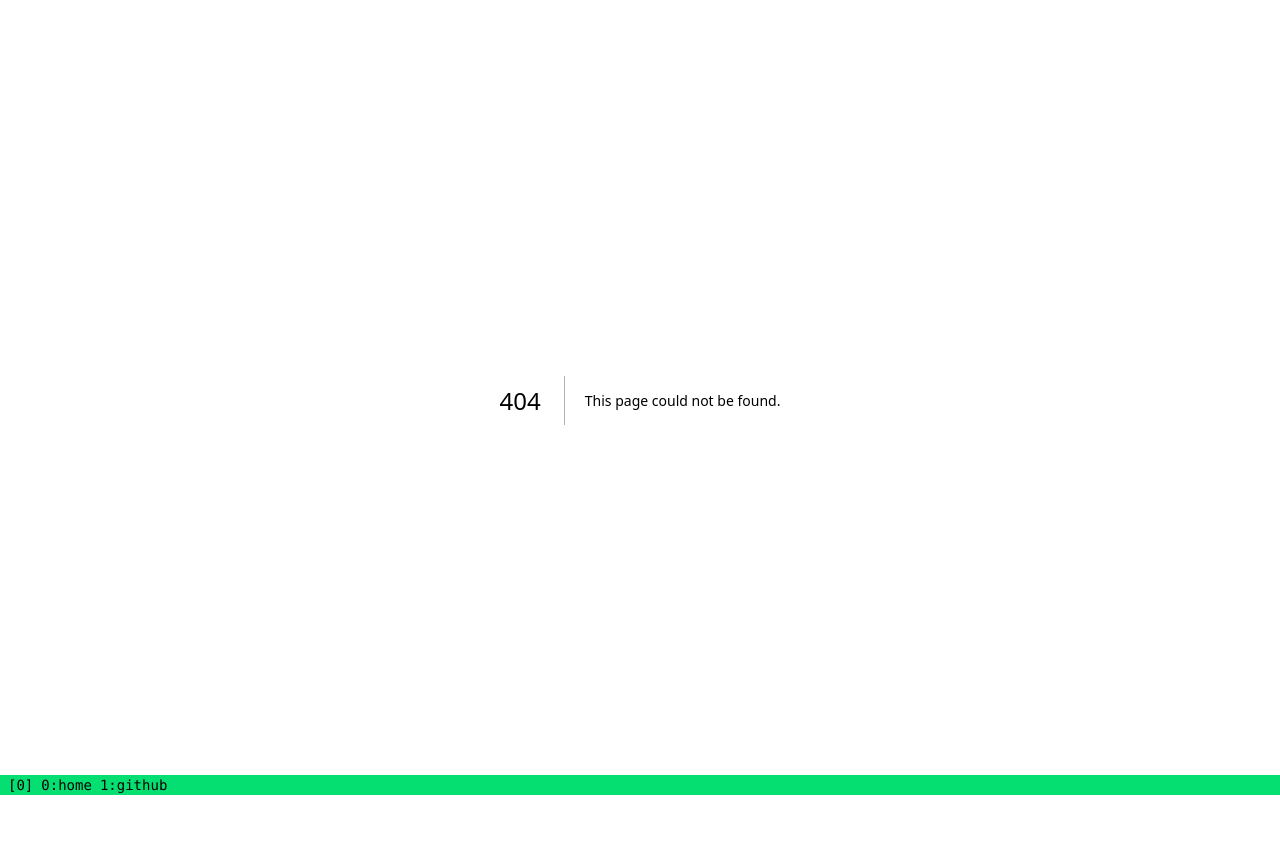
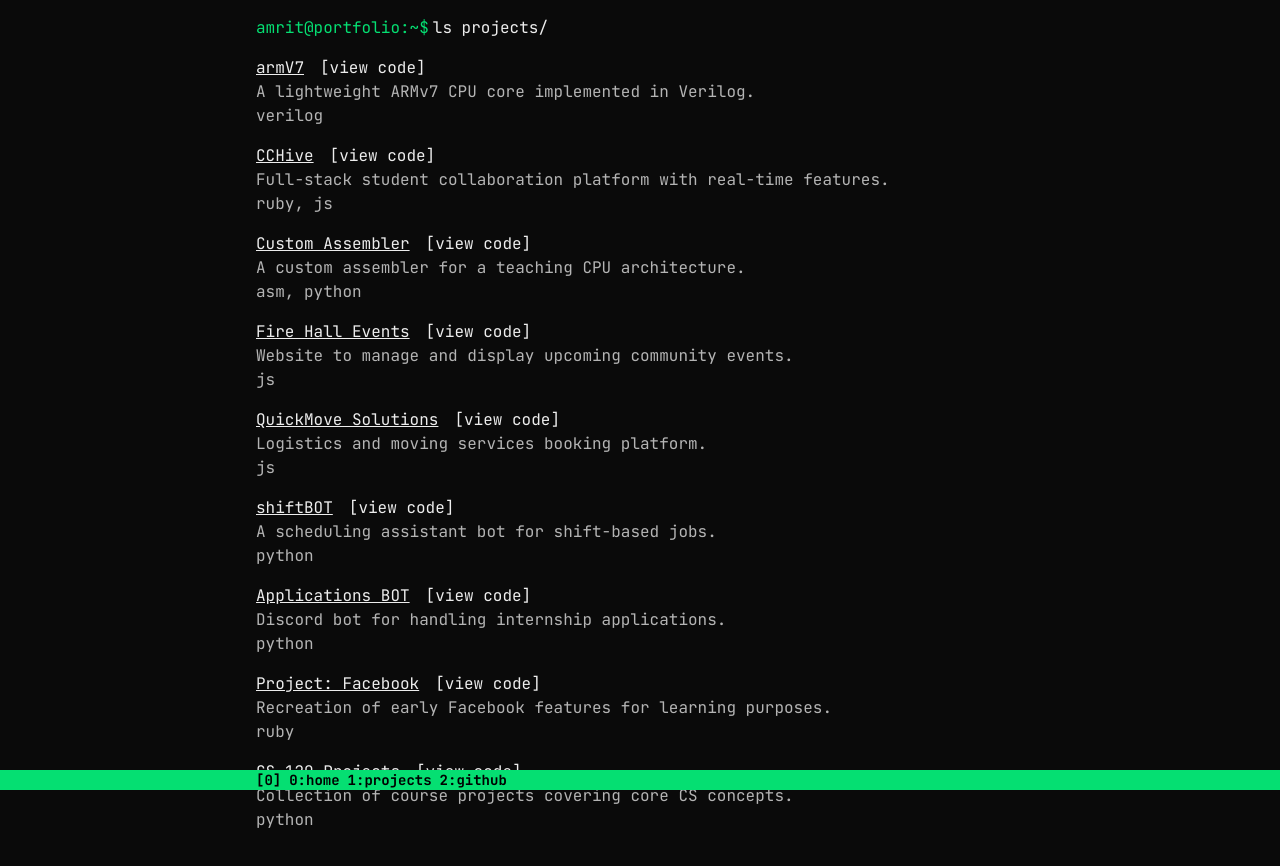
Before and after one commit to amrxt1/amrits-portfolio, a Next.js app: page /projects in a window 1280 px wide. Before the commit this address had no page. Shown: the top 866 px of the page. Built offline with nearby package versions, Linux system fonts and the light colour scheme.

Commit message:
Setup /projects route

```diff
--- a/jsconfig.json
+++ b/jsconfig.json
@@ -4,7 +4,8 @@
 
     "baseUrl": "src/",
     "paths": {
-      "@/components/*": ["components/*"]
+      "@/components/*": ["components/*"],
+      "@/data/*": ["data/*"]
     }
   }
 }
--- /dev/null
+++ b/src/app/projects/page.js
@@ -0,0 +1,41 @@
+import Container from "@/components/Container";
+import projectsData from "@/data/projectsData";
+import CodeBlock from "@/components/home/CodeBlock";
+import Link from "next/link";
+
+function Project({ project }) {
+  const { title, desc, slug, techUsed, repo } = project;
+  return (
+    <div className="mt-4">
+      <Link
+        href={`/projects/${slug}`}
+        className="underline hover:text-green-400"
+      >
+        {title}
+      </Link>
+      <Link
+        href={`https://github.com/amrxt1/${repo}`}
+        className="ml-4 hover:text-green-400"
+      >
+        [view code]
+      </Link>
+      <div className="text-text/75">{desc}</div>
+      <div className="text-text/75">{techUsed.join(", ")}</div>
+    </div>
+  );
+}
+
+const Projects = () => {
+  return (
+    <>
+      <CodeBlock cmd="ls projects/" />
+      <Container>
+        {projectsData.map((project, index) => (
+          <Project key={index} project={project} />
+        ))}
+      </Container>
+    </>
+  );
+};
+
+export default Projects;
--- a/src/components/TmuxBar.jsx
+++ b/src/components/TmuxBar.jsx
@@ -1,12 +1,14 @@
+import Container from "./Container";
 import Link from "next/link";
 
 const TmuxBar = () => {
   return (
-    <div className="fixed bottom-[5px] flex w-full gap-2 bg-green-400 px-2 font-mono text-sm text-black">
+    <Container className="fixed bottom-[10px] flex w-full gap-2 bg-green-400 pr-2 pl-2 text-sm font-semibold text-black">
       <span>[0]</span>
       <Link href={"/"}>0:home</Link>
-      <Link href={"https://github.com/amrxt1"}>1:github</Link>
-    </div>
+      <Link href={"/projects"}>1:projects</Link>
+      <Link href={"https://github.com/amrxt1"}>2:github</Link>
+    </Container>
   );
 };
 
--- a/src/components/home/CodeBlock.jsx
+++ b/src/components/home/CodeBlock.jsx
@@ -1,8 +1,8 @@
 import Container from "@/components/Container";
 
-const CodeBlock = ({ children, cmd = "ls" }) => {
+const CodeBlock = ({ children, cmd = "ls", className = "" }) => {
   return (
-    <Container className="mt-4">
+    <Container className={`mt-4 ${className}`}>
       <div>
         <span className="mr-1 text-green-400">amrit@portfolio:~$</span>
         <span>{cmd}</span>
--- a/src/components/home/Hero.jsx
+++ b/src/components/home/Hero.jsx
@@ -5,7 +5,7 @@ import Link from "next/link";
 const Hero = () => {
   return (
     <>
-      <CodeBlock cmd="whoami">
+      <CodeBlock className="text-red-400" cmd="whoami">
         <p>Systems programmer who builds ARM CPUs in Verilog</p>
         <p>Full-stack developer with a hardware background</p>
       </CodeBlock>
@@ -13,7 +13,7 @@ const Hero = () => {
         <p>- ARM CPU: Pipelined processor core</p>
         <p>- CCHive: Student collaboration platform</p>
         <p>- Custom Assembler for ARMv7 ISA subset</p>
-        <Link href="/projects" className="text-green-400 underline">
+        <Link href="/projects" className="underline hover:text-green-400">
           view all projects
         </Link>
       </CodeBlock>
--- /dev/null
+++ b/src/data/projectsData.js
@@ -0,0 +1,173 @@
+const projectsData = [
+  {
+    id: 0,
+    title: "armV7",
+    desc: "A lightweight ARMv7 CPU core implemented in Verilog.",
+    slug: "armv7",
+    img: "/project-images/armv7.png",
+    techUsed: ["verilog"],
+    features: [
+      "Implements instruction fetch, decode, and ALU pipeline",
+      "Supports a subset of ARM instructions",
+      "Simulated in ModelSim",
+    ],
+    details:
+      "Built for a computer architecture course. The CPU supports a subset of ARM instructions and was verified against test benches.",
+    repo: "armv7",
+    preview: "https://armv7.vercel.app",
+    more: "armv7",
+    category: "hardware",
+  },
+  {
+    id: 1,
+    title: "CCHive",
+    desc: "Full-stack student collaboration platform with real-time features.",
+    slug: "cchive",
+    img: "/project-images/cchive.png",
+    techUsed: ["ruby", "js"],
+    features: [
+      "REST API with authentication",
+      "PostgreSQL persistence",
+      "Real-time messaging system",
+      "Responsive React frontend",
+      "Project collaboration tools",
+    ],
+    details:
+      "Complete platform built with Ruby on Rails backend and React frontend. Enables students to collaborate on projects with real-time messaging and project management features.",
+    repo: "cchive_backend",
+    preview: "https://cchive.vercel.app",
+    more: "cchive",
+    category: "web-platform",
+  },
+  {
+    id: 2,
+    title: "Custom Assembler",
+    desc: "A custom assembler for a teaching CPU architecture.",
+    slug: "armv7",
+    img: "/project-images/assembler.png",
+    techUsed: ["asm", "python"],
+    features: [
+      "Parses custom assembly language",
+      "Supports labels and pseudo-ops",
+      "Outputs machine code",
+      "Error reporting and debugging",
+    ],
+    details:
+      "Assembler toolchain written for a course CPU simulator, providing human-readable to binary translation with comprehensive error handling.",
+    repo: "armv7/tree/main/asm",
+    category: "systems",
+  },
+  {
+    id: 3,
+    title: "Fire Hall Events",
+    desc: "Website to manage and display upcoming community events.",
+    slug: "fire-hall",
+    img: "/project-images/fire-hall.png",
+    techUsed: ["js"],
+    features: [
+      "Interactive event calendar",
+      "RSVP system",
+      "Admin panel for event management",
+      "Firebase real-time updates",
+    ],
+    details:
+      "Built with React and Firebase. Designed for a local fire hall to organize and publish community events with real-time updates.",
+    repo: "fire-hall-events",
+    preview: "https://fire-hall-events.vercel.app",
+    category: "web-app",
+  },
+  {
+    id: 4,
+    title: "QuickMove Solutions",
+    desc: "Logistics and moving services booking platform.",
+    slug: "quickmove",
+    img: "/project-images/quickmove.png",
+    techUsed: ["js"],
+    features: [
+      "Booking system for moving services",
+      "Cost estimation calculator",
+      "Live chat with service providers",
+      "Real-time tracking updates",
+    ],
+    details:
+      "MERN stack app connecting customers with moving crews, featuring real-time updates and integrated payment processing.",
+    repo: "junk-removal-demo",
+    preview: "https://junk-removal-demo.vercel.app",
+    category: "web-app",
+  },
+  {
+    id: 5,
+    title: "shiftBOT",
+    desc: "A scheduling assistant bot for shift-based jobs.",
+    slug: "shift-bot",
+    img: "/project-images/shiftbot.png",
+    techUsed: ["python"],
+    features: [
+      "Generates optimal shift rotations",
+      "Conflict resolution algorithm",
+      "Automatic reminders",
+      "Fair distribution logic",
+    ],
+    details:
+      "Written in Python with advanced scheduling algorithms to minimize conflicts and ensure fairness across team members.",
+    repo: "shiftBOT",
+    category: "automation",
+  },
+  {
+    id: 6,
+    title: "Applications BOT",
+    desc: "Discord bot for handling internship applications.",
+    slug: "application-bot",
+    img: "/project-images/appbot.png",
+    techUsed: ["python"],
+    features: [
+      "Collects and validates form submissions",
+      "Automated replies to applicants",
+      "Exports data to CSV",
+      "Integration with Discord API",
+    ],
+    details:
+      "Built with discord.py. Simplified application intake for a student club with automated processing and data management.",
+    repo: "amazon-jobs-bot",
+    category: "automation",
+  },
+  {
+    id: 7,
+    title: "Project: Facebook",
+    desc: "Recreation of early Facebook features for learning purposes.",
+    slug: "rails-social",
+    img: "/project-images/facebook.png",
+    techUsed: ["ruby"],
+    features: [
+      "User profiles with friend requests",
+      "Posting and commenting system",
+      "Basic news feed algorithm",
+      "Authentication and sessions",
+    ],
+    details:
+      "Ruby on Rails project mimicking early Facebook core features. Built to practice scalable app design patterns and social media mechanics.",
+    repo: "project_facebook",
+    preview: "https://project-facebook.fly.dev/",
+    category: "web-app",
+  },
+  {
+    id: 8,
+    title: "CS-120 Projects",
+    desc: "Collection of course projects covering core CS concepts.",
+    slug: "cs-120",
+    img: "/project-images/cs120.png",
+    techUsed: ["python"],
+    features: [
+      "Sorting algorithm implementations",
+      "Search algorithms and data structures",
+      "Simulation models",
+      "Performance analysis tools",
+    ],
+    details:
+      "Comprehensive collection of assignments covering core algorithms and data structures, with performance benchmarking and analysis.",
+    repo: "csci-120",
+    category: "academic",
+  },
+];
+
+export default projectsData;
```
